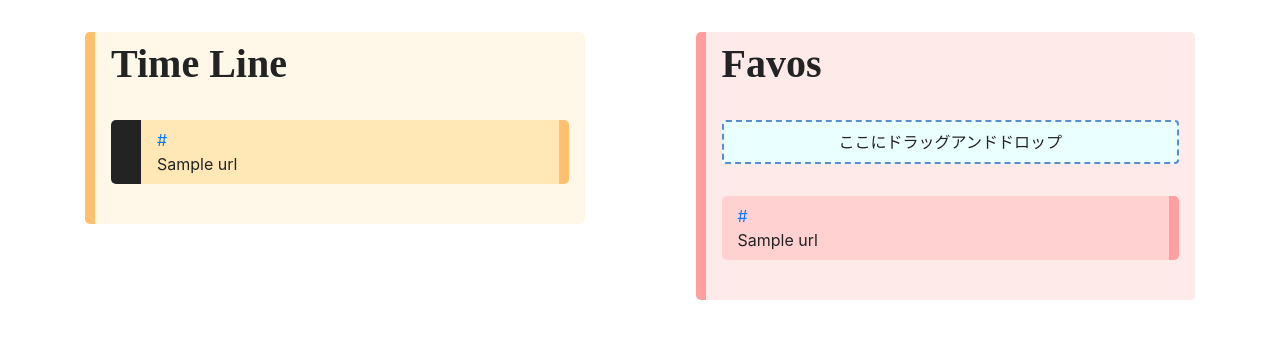
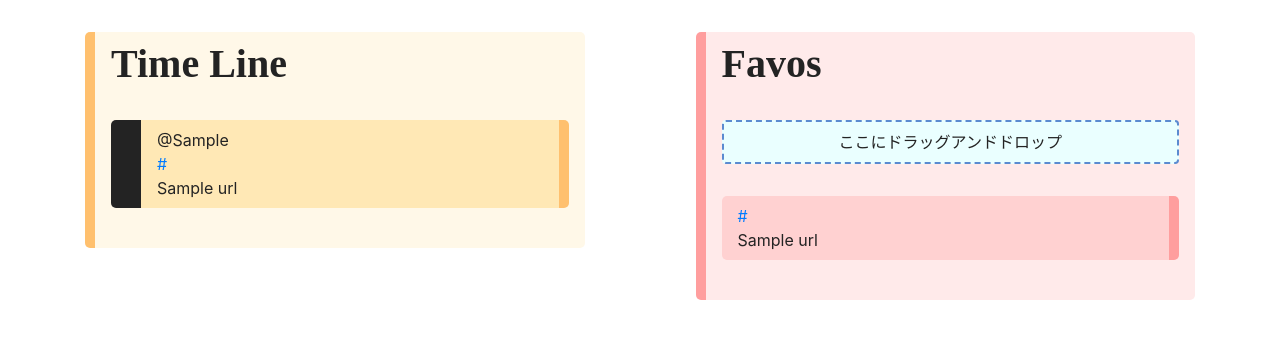
Before and after one commit to kyutech-programming-club/URLibrary, a Flask app: page / in a window 1280 px wide. Shown: the part 56-395 px from the top of the page. Run offline with Flask 2, Linux system fonts and the light colour scheme; the visitor is signed in with stand-in values (Sample User, id 1); tables that the repository leaves empty hold one stand-in row (values such as "Sample post"); some libraries are stand-ins or nearby versions.

Commit message:
Arrange for record movie

```diff
--- a/chrome-extention/content.js
+++ b/chrome-extention/content.js
@@ -1,5 +1,5 @@
 async function postForm() {
-    var URL = 'https://urlibrary.herokuapp.com/debug';
+    var URL = 'http://192.168.1.140:5000/debug';
 
     var tabs = await chrome.tabs.query({active: true});
     var name = await chrome.storage.sync.get("name");
--- a/main/static/style.css
+++ b/main/static/style.css
@@ -30,6 +30,7 @@
     margin: 0;
     padding: 0;
     font-style: "メイリオ";
+    word-wrap: break-word;
 }
 
 #list3{
@@ -80,4 +81,5 @@
   margin: 0;
   padding: 0;
   font: "メイリオ";
+  word-wrap: break-word;
 }
--- a/main/templates/index.html
+++ b/main/templates/index.html
@@ -31,6 +31,7 @@ function DragOver(event) {
       <div id="list1">
         {% for url in urls %}
           <div id ="each_URL" style="border-left:solid 30px {{color[url.maker]}};">
+            <p>@{{url.maker}}</p>
             <a href="{{url.url}}">{{url.url}}</a>
             <br>
             <p>{{url.title}}</p>
```
